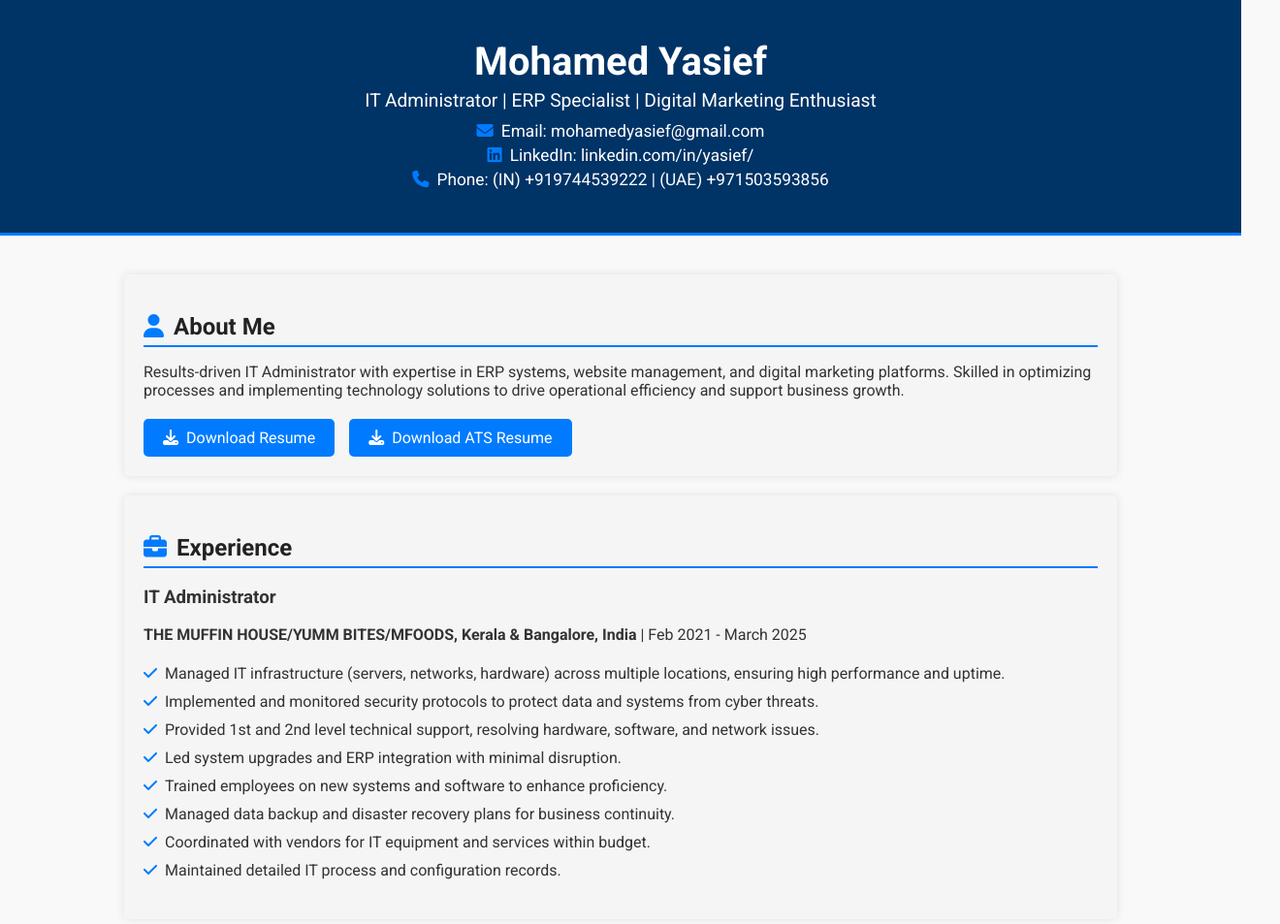
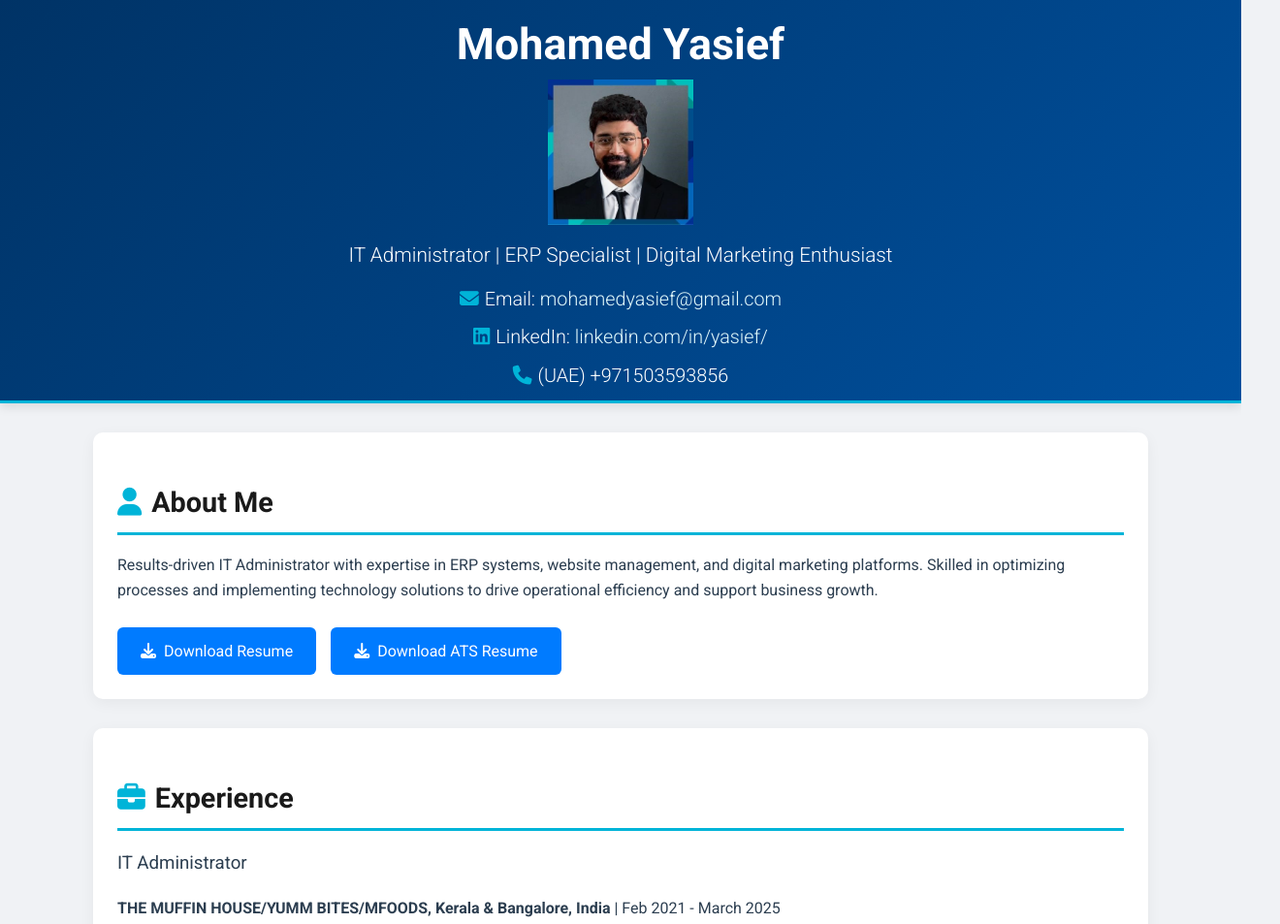
Before and after one commit to Abibin1997/yasief1portfolio, a plain HTML site: page index.html in a window 1280 px wide. Shown: the top 953 px of the page at 97% size, 1320 px wide, since content can reach past the window. Drawn offline with Linux system fonts and the light colour scheme.

Commit message:
Add files via upload

```diff
--- a/index.html
+++ b/index.html
@@ -5,221 +5,18 @@
     <meta name="viewport" content="width=device-width, initial-scale=1.0">
     <title>Mohamed Yasief - Portfolio</title>
     <link rel="stylesheet" href="https://cdnjs.cloudflare.com/ajax/libs/font-awesome/6.4.2/css/all.min.css">
-    <style>
-        @import url('https://fonts.googleapis.com/css2?family=Roboto:wght@300;400;700&display=swap');
-
-        body {
-            font-family: 'Roboto', sans-serif;
-            margin: 0;
-            padding: 0;
-            background-color: #f9f9f9;
-            color: #333;
-        }
-
-        html {
-            scroll-behavior: smooth;
-        }
-
-        .container {
-            width: 80%;
-            margin: auto;
-            overflow: hidden;
-            padding: 20px;
-        }
-
-        header {
-            background: #003366;
-            color: white;
-            padding: 20px 0;
-            text-align: center;
-            border-bottom: 3px solid #007bff;
-        }
-
-        header h1 {
-            margin: 0;
-            font-size: 2.5em;
-            transition: transform 0.3s ease;
-        }
-
-        header h1:hover {
-            transform: scale(1.05);
-        }
-
-        header p {
-            margin: 5px 0;
-            font-size: 1.2em;
-        }
-
-        .contact-info {
-            margin-top: 10px;
-            font-size: 0.9em;
-        }
-
-        .contact-info a {
-            color: #fff;
-            text-decoration: none;
-            transition: color 0.3s ease;
-        }
-
-        .contact-info a:hover {
-            color: #007bff;
-            text-decoration: underline;
-        }
-
-        .contact-info i {
-            margin-right: 8px;
-            color: #007bff;
-        }
-
-        .section {
-            background: #f5f5f5;
-            padding: 20px;
-            margin: 20px 0;
-            border-radius: 5px;
-            box-shadow: 0 0 10px rgba(0,0,0,0.1);
-            opacity: 0;
-            transform: translateY(20px);
-            transition: opacity 0.5s ease, transform 0.5s ease;
-        }
-
-        .section.visible {
-            opacity: 1;
-            transform: translateY(0);
-        }
-
-        .section h2 {
-            color: #222;
-            border-bottom: 2px solid #007bff;
-            padding-bottom: 5px;
-            margin-bottom: 15px;
-            transition: transform 0.3s ease;
-        }
-
-        .section h2:hover {
-            transform: scale(1.03);
-        }
-
-        .section h2 i {
-            margin-right: 10px;
-            color: #007bff;
-        }
-
-        .section h3 {
-            transition: transform 0.3s ease;
-        }
-
-        .section h3:hover {
-            transform: scale(1.03);
-        }
-
-        .section ul {
-            list-style-type: none;
-            padding: 0;
-        }
-
-        .section ul li {
-            padding: 5px 0;
-        }
-
-        .section ul li i {
-            margin-right: 8px;
-            color: #007bff;
-        }
-
-        .skills-grid {
-            display: grid;
-            grid-template-columns: repeat(3, 1fr);
-            gap: 10px;
-        }
-
-        .projects-grid {
-            display: grid;
-            grid-template-columns: repeat(auto-fit, minmax(250px, 1fr));
-            gap: 20px;
-        }
-
-        .projects-grid > div {
-            background: white;
-            padding: 20px;
-            border-radius: 5px;
-            box-shadow: 0 2px 5px rgba(0,0,0,0.1);
-            transition: transform 0.3s ease, box-shadow 0.3s ease;
-        }
-
-        .projects-grid > div:hover {
-            transform: translateY(-5px);
-            box-shadow: 0 4px 10px rgba(0,0,0,0.2);
-        }
-
-        .about-me {
-            display: flex;
-            align-items: center;
-            gap: 20px;
-        }
-
-
-        .resume-buttons {
-            display: flex;
-            gap: 15px;
-            margin-top: 20px;
-        }
-
-        .resume-button {
-            display: inline-block;
-            padding: 10px 20px;
-            background: #007bff;
-            color: white;
-            text-decoration: none;
-            border-radius: 5px;
-            transition: background 0.3s ease, transform 0.3s ease;
-        }
-
-        .resume-button:hover {
-            background: #0056b3;
-            transform: translateY(-2px);
-        }
-
-        .resume-button i {
-            margin-right: 8px;
-        }
-
-        footer {
-            background: #003366;
-            color: white;
-            padding: 20px;
-            text-align: center;
-            font-size: 0.9em;
-            position: relative;
-            bottom: 0;
-            width: 100%;
-        }
-
-        @media (max-width: 768px) {
-            .skills-grid, .projects-grid {
-                grid-template-columns: 1fr;
-            }
-            .container {
-                width: 95%;
-            }
-            .about-me {
-                flex-direction: column;
-            }
-            .resume-buttons {
-                flex-direction: column;
-                gap: 10px;
-            }
-        }
-    </style>
+    <link rel="stylesheet" href="style.css">
 </head>
 <body>
     <header>
         <div class="container">
             <h1>Mohamed Yasief</h1>
+            <img src="image.jpg" alt="Description of the image" width="150" height="150">
             <p>IT Administrator | ERP Specialist | Digital Marketing Enthusiast</p>
             <div class="contact-info">
                 <p><i class="fas fa-envelope"></i>Email: <a href="mailto:mohamedyasief@gmail.com">mohamedyasief@gmail.com</a></p>
                 <p><i class="fab fa-linkedin"></i>LinkedIn: <a href="https://www.linkedin.com/in/yasief/" target="_blank">linkedin.com/in/yasief/</a></p>
-                <p><i class="fas fa-phone"></i>Phone: (IN) +919744539222 | (UAE) +971503593856</p>
+                <p><i class="fas fa-phone"></i>(UAE) +971503593856</p>
             </div>
         </div>
     </header>
@@ -231,8 +28,8 @@
                 <h2><i class="fas fa-user"></i>About Me</h2>
                 <p>Results-driven IT Administrator with expertise in ERP systems, website management, and digital marketing platforms. Skilled in optimizing processes and implementing technology solutions to drive operational efficiency and support business growth.</p>
                 <div class="resume-buttons">
-                    <a href="https://drive.google.com/file/d/1Q4VwtaUU7m3OU6RJkMiZp7r0-STDCSKC/view?usp=drive_link" class="resume-button" target="_blank"><i class="fas fa-download"></i>Download Resume</a>
-                    <a href="https://docs.google.com/document/d/1-b7n4afr7c79lIFW2DisuefPCTEdQQUC/edit?usp=sharing" class="resume-button" target="_blank"><i class="fas fa-download"></i>Download ATS Resume</a>
+                    <a href="Mohamed_Yasief_IT_Administrator_Resume.pdf" class="resume-button" target="_blank"><i class="fas fa-download"></i>Download Resume</a>
+                    <a href="Mohamed_Yasief_Resume (IT Administration).pdf" class="resume-button" target="_blank"><i class="fas fa-download"></i>Download ATS Resume</a>
                 </div>
             </div>
         </div>
--- /dev/null
+++ b/style.css
@@ -0,0 +1,256 @@
+@import url('https://fonts.googleapis.com/css2?family=Roboto:wght@300;400;700&display=swap');
+
+body {
+    font-family: 'Roboto', sans-serif;
+    margin: 0;
+    padding: 0;
+    background-color: #f0f2f5;
+    color: #2c3e50;
+    line-height: 1.6;
+}
+
+html {
+    scroll-behavior: smooth;
+}
+
+.container {
+    width: 85%;
+    height: 50%;
+    max-width: 1200px;
+    margin: auto;
+}
+
+header {
+    background: linear-gradient(135deg, #003366, #00509e);
+    color: white;
+    padding: 15px 0px 0px 00px; /* Reduced from 30px 0 */
+    height:50;
+    text-align: center;
+    border-bottom: 4px solid #00b4d8;
+    box-shadow: 0 4px 10px rgba(0,0,0,0.1);
+}
+header {
+    background: linear-gradient(135deg, #003366, #00509e);
+    color: white;
+    padding: 10px 0; /* Reduced from 30px */
+    text-align: center;
+    border-bottom: 3px solid #00b4d8;
+    box-shadow: 0 4px 10px rgba(0, 0, 0, 0.1);
+}
+
+header h1 {
+    margin: 0;
+    font-size: 2em;  /* Reduced from 2.8em */
+    font-weight: 700;
+    transition: transform 0.3s ease;
+}
+
+header p {
+    font-size: 1em;  /* Slightly smaller */
+    margin: 4px 0 0 0; /* Less vertical spacing */
+    font-weight: 300;
+}
+
+
+header h1 {
+    margin: 0;
+    font-size: 2.8em;
+    font-weight: 700;
+    transition: transform 0.3s ease;
+}
+
+header h1:hover {
+    transform: scale(1.05);
+}
+
+header p {
+    font-size: 1.3em;
+    margin-top: 8px;
+    font-weight: 300;
+}
+
+.contact-info {
+    margin-top: 12px;
+    font-size: 0.95em;
+}
+
+.contact-info a {
+    color: #e0f7fa;
+    text-decoration: none;
+    transition: color 0.3s ease;
+}
+
+.contact-info a:hover {
+    color: #00b4d8;
+    text-decoration: underline;
+}
+
+.contact-info i {
+    margin-right: 6px;
+    color: #00b4d8;
+}
+
+.section {
+    background: #ffffff;
+    padding: 25px;
+    margin: 30px 0;
+    border-radius: 10px;
+    box-shadow: 0 4px 15px rgba(0,0,0,0.05);
+    opacity: 0;
+    transform: translateY(20px);
+    transition: opacity 0.5s ease, transform 0.5s ease;
+}
+
+.section.visible {
+    opacity: 1;
+    transform: translateY(0);
+}
+
+.section h2 {
+    color: #1a1a1a;
+    font-size: 1.8em;
+    border-bottom: 3px solid #00b4d8;
+    padding-bottom: 8px;
+    margin-bottom: 18px;
+    transition: transform 0.3s ease;
+}
+
+.section h2:hover {
+    transform: scale(1.03);
+}
+
+.section h2 i {
+    margin-right: 10px;
+    color: #00b4d8;
+}
+
+.section h3 {
+    font-weight: 500;
+    transition: transform 0.3s ease;
+}
+
+.section h3:hover {
+    transform: scale(1.03);
+}
+
+.section ul {
+    list-style-type: none;
+    padding: 0;
+    margin: 0;
+}
+
+.section ul li {
+    padding: 6px 0;
+    display: flex;
+    align-items: center;
+}
+
+.section ul li i {
+    margin-right: 10px;
+    color: #00b4d8;
+}
+
+.skills-grid {
+    display: grid;
+    grid-template-columns: repeat(auto-fit, minmax(150px, 1fr));
+    gap: 15px;
+}
+
+.projects-grid {
+    display: grid;
+    grid-template-columns: repeat(auto-fit, minmax(280px, 1fr));
+    gap: 25px;
+}
+
+.projects-grid > div {
+    background: #ffffff;
+    padding: 20px;
+    border-radius: 8px;
+    box-shadow: 0 3px 10px rgba(0,0,0,0.1);
+    transition: transform 0.3s ease, box-shadow 0.3s ease;
+}
+
+.projects-grid > div:hover {
+    transform: translateY(-5px);
+    box-shadow: 0 6px 20px rgba(0,0,0,0.15);
+}
+
+.about-me {
+    display: flex;
+    align-items: center;
+    gap: 20px;
+    flex-wrap: wrap;
+}
+
+.resume-buttons {
+    display: flex;
+    gap: 15px;
+    margin-top: 25px;
+    flex-wrap: wrap;
+}
+
+.resume-button {
+    padding: 12px 24px;
+    background: #007bff;
+    color: white;
+    text-decoration: none;
+    border-radius: 6px;
+    font-weight: 500;
+    transition: background 0.3s ease, transform 0.3s ease;
+}
+
+.resume-button:hover {
+    background: #0056b3;
+    transform: translateY(-2px);
+}
+
+.resume-button i {
+    margin-right: 8px;
+}
+
+footer {
+    background: #003366;
+    color: white;
+    padding: 25px;
+    text-align: center;
+    font-size: 0.95em;
+    margin-top: 50px;
+    box-shadow: 0 -2px 10px rgba(0,0,0,0.1);
+}
+
+.image {
+    float: left;
+    width: 150px;
+    height: 150px;
+    object-fit: cover;
+    margin-right: 20px;
+    border-radius: 10px;
+    box-shadow: 0 2px 6px rgba(0,0,0,0.1);
+}
+
+@media (max-width: 768px) {
+    .skills-grid, .projects-grid {
+        grid-template-columns: 1fr;
+    }
+
+    .container {
+        width: 95%;
+        padding: 20px 15px;
+    }
+
+    .about-me {
+        flex-direction: column;
+        align-items: flex-start;
+    }
+
+    .resume-buttons {
+        flex-direction: column;
+        gap: 10px;
+    }
+
+    .image {
+        float: none;
+        margin: 0 auto 20px auto;
+        display: block;
+    }
+}
```
Also changed, not shown: image.jpg (added), 2 other files.
